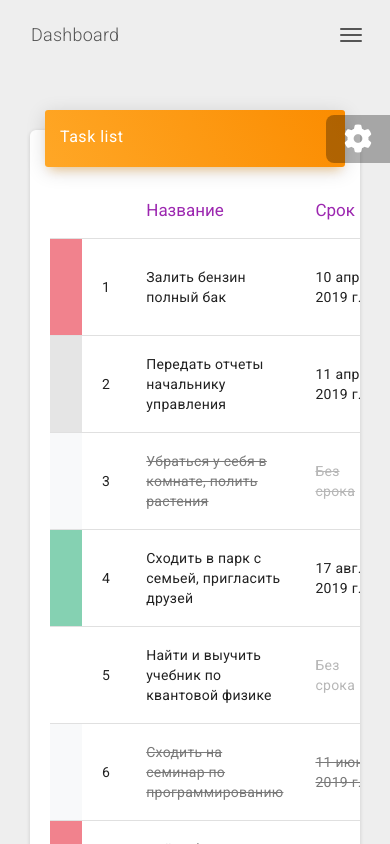
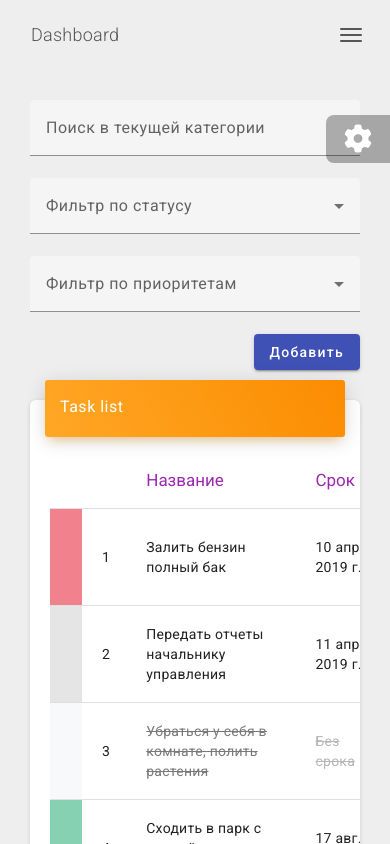
Before and after one commit to NikitaDubrovskii/todo, an Angular app: page / in a window 390 px wide. Built offline with nearby package versions, Linux system fonts and the light colour scheme; some icons are missing.

Commit message:
Added filtration

```diff
--- a/src/app/app.component.html
+++ b/src/app/app.component.html
@@ -85,8 +85,12 @@
         <div class="row">
           <div class="col-12">
             <app-tasks [tasks]="tasks"
+                       [priorities]="priorities"
                        (updateTask)="onUpdateTask($event)"
                        (deleteTask)="onDeleteTask($event)"
+                       (filterByTitle)="onSearchTasks($event)"
+                       (filterByStatus)="onFilterTasksByStatus($event)"
+                       (filterByPriority)="onFilterTasksByPriority($event)"
                        (selectCategory)="onSelectCategory($event)">
             </app-tasks>
           </div>
--- a/src/app/app.component.ts
+++ b/src/app/app.component.ts
@@ -2,6 +2,7 @@ import {Component, OnInit} from '@angular/core';
 import { Task } from './model/task';
 import {DataHandlerService} from "./service/data-handler.service";
 import {Category} from "./model/category";
+import {Priority} from "./model/priority";
 
 @Component({
   selector: 'app-root',
@@ -14,9 +15,17 @@ export class AppComponent implements OnInit{
   tasks: Task[];
   // @ts-ignore
   categories: Category[];
+  // @ts-ignore
+  priorities: Priority[];
 
   // @ts-ignore
   selectedCategory: Category;
+
+  searchTaskText = '';
+  // @ts-ignore
+  statusFilter: boolean;
+  // @ts-ignore
+  priorityFilter: Priority;
 
   constructor(private dataHandler: DataHandlerService) {
   }
@@ -24,19 +33,12 @@ export class AppComponent implements OnInit{
   ngOnInit(): void {
     this.dataHandler.getAllTasks().subscribe(tasks => this.tasks = tasks);
     this.dataHandler.getAllCategories().subscribe(categories => this.categories = categories);
+    this.dataHandler.getAllPriorities().subscribe(priorities => this.priorities = priorities);
   }
 
   onSelectCategory(category: Category) {
     this.selectedCategory = category;
-    this.dataHandler.searchTasks(
-      this.selectedCategory,
-      // @ts-ignore
-      null,
-      null,
-      null
-    ).subscribe(tasks => {
-      this.tasks = tasks;
-    })
+    this.updateTasks();
   }
 
   onUpdateTask(task: Task) {
@@ -73,12 +75,39 @@ export class AppComponent implements OnInit{
       // @ts-ignore
       this.selectedCategory = null;
       this.onSelectCategory(this.selectedCategory);
-    })
+    });
   }
 
   onUpdateCategory(category: Category): void {
     this.dataHandler.updateCategory(category).subscribe(() => {
       this.onSelectCategory(this.selectedCategory);
-    })
+    });
+  }
+
+  onSearchTasks(searchString: string): void {
+    this.searchTaskText = searchString;
+    this.updateTasks();
+  }
+
+  onFilterTasksByStatus(status: boolean): void {
+    this.statusFilter = status;
+    this.updateTasks();
+  }
+
+  onFilterTasksByPriority(priority: Priority): void {
+    this.priorityFilter = priority;
+    this.updateTasks();
+  }
+
+
+  private updateTasks() {
+    this.dataHandler.searchTasks(
+      this.selectedCategory,
+      this.searchTaskText,
+      this.statusFilter,
+      this.priorityFilter
+    ).subscribe((tasks: Task[]) => {
+      this.tasks = tasks;
+    });
   }
 }
--- a/src/app/data/dao/impl/task-dao-array.ts
+++ b/src/app/data/dao/impl/task-dao-array.ts
@@ -63,9 +63,22 @@ export class TaskDaoArray implements TaskDao {
 
   private searchTasks(category: Category, searchText: string, status: boolean, priority: Priority) {
     let allTasks = TestData.tasks;
+
+    if (status != null) {
+      allTasks = allTasks.filter(task => task.completed === status);
+    }
     if (category != null) {
-      allTasks = allTasks.filter(todo => todo.category === category);
+      allTasks = allTasks.filter(task => task.category === category);
     }
+    if (priority != null) {
+      allTasks = allTasks.filter(task => task.priority === priority);
+    }
+    if (searchText != null) {
+      allTasks = allTasks.filter(task =>
+        task.title.toString().toUpperCase().includes(searchText.toString().toUpperCase())
+      );
+    }
+
     return allTasks;
   }
 }
--- a/src/app/views/tasks/tasks.component.html
+++ b/src/app/views/tasks/tasks.component.html
@@ -1,3 +1,72 @@
+<div class="row">
+
+  <div class="col-md-3 col-sm-12">
+    <mat-form-field>
+      <input #filterInput (keydown.escape)="searchTaskText = ''; onFilterByTitle()"
+             (keyup)="onFilterByTitle()" [(ngModel)]="searchTaskText"
+             matInput placeholder="Поиск в текущей категории">
+      <button (click)="searchTaskText = ''; onFilterByTitle()"
+              *ngIf="filterInput.value.trim().length > 0"
+              aria-label="Clear" class="clear-icon size25 gray"
+              MatButton mat-icon-button matSuffix>
+        <mat-icon>clear</mat-icon>
+      </button>
+    </mat-form-field>
+  </div>
+
+  <div class="col-md-3 col-sm-12">
+    <mat-form-field>
+      <mat-select #statusFilter (valueChange)="onFilterByStatus($event)"
+                  [value]="selectedStatusFilter" placeholder="Фильтр по статусу">
+        <mat-option [value]="null">Все статусы</mat-option>
+        <mat-option [value]="true">Завершенные задачи</mat-option>
+        <mat-option [value]="false">Незавершенные задачи</mat-option>
+      </mat-select>
+
+      <button (click)="$event.stopPropagation(); onFilterByStatus(null)"
+              *ngIf="selectedStatusFilter != null"
+              aria-label="Clear" class="clear-icon size25 gray"
+              mat-icon-button matSuffix>
+        <mat-icon>clear</mat-icon>
+      </button>
+    </mat-form-field>
+  </div>
+
+  <div class="col-md-3 col-sm-12">
+    <mat-form-field>
+      <mat-select [value]="selectedPriorityFilter" (valueChange)="onFilterByPriority($event)"
+                  placeholder="Фильтр по приоритетам">
+        <mat-option [value]="null">Все приоритеты</mat-option>
+        <mat-option *ngFor="let priority of priorities" [value]="priority">{{priority.title}}</mat-option>
+      </mat-select>
+
+      <button *ngIf="selectedPriorityFilter != null"
+              class="clear-icon size25" matSuffix mat-icon-button
+              aria-label="Clear" (click)="$event.stopPropagation(); onFilterByPriority(null)">
+        <mat-icon>clear</mat-icon>
+      </button>
+    </mat-form-field>
+  </div>
+
+  <div class="col-md-3 col-sm-12 text-right">
+    <div class="row">
+      <div class="text-left col-6">
+        <button *ngIf="selectedStatusFilter != null || (searchTaskText != null && searchTaskText.trim() != '')"
+                matSuffix mat-button aria-label="Clear"
+                (click)="$event.stopPropagation(); onFilterByStatus(null); searchTaskText = ''; onFilterByTitle()">
+          Сбросить фильтры
+        </button>
+      </div>
+
+      <div class="text-right col-6">
+        <button mat-raised-button color="primary">Добавить</button>
+      </div>
+    </div>
+  </div>
+
+
+  <div class="col-md-12 task-list">
+
     <div class="card">
       <div class="card-header card-header-warning">
         <h4 class="card-title">Task list</h4>
@@ -20,14 +89,16 @@
 
           <ng-container matColumnDef="title">
             <th *matHeaderCellDef mat-header-cell mat-sort-header="title"> Название</th>
-        <td class="col-title pointer" *matCellDef="let task" [class.completed]="task.completed" mat-cell (click)="openEditTaskDialog(task)">
+            <td class="col-title pointer" *matCellDef="let task" [class.completed]="task.completed" mat-cell
+                (click)="openEditTaskDialog(task)">
               {{task.title}}
             </td>
           </ng-container>
 
           <ng-container matColumnDef="date">
             <th *matHeaderCellDef mat-header-cell mat-sort-header="date"> Срок</th>
-        <td class="col-date" *matCellDef="let task" [ngClass]="{'completed': task.completed, 'no-value': task.date == null}"
+            <td class="col-date" *matCellDef="let task"
+                [ngClass]="{'completed': task.completed, 'no-value': task.date == null}"
                 mat-cell>
               {{task.date | taskDate}}
             </td>
@@ -83,3 +154,7 @@
 
       <div *ngIf="tasks && tasks.length == 0"><p class="not-found">Ничего не найдено</p></div>
     </div>
+
+  </div>
+
+</div>
--- a/src/app/views/tasks/tasks.component.ts
+++ b/src/app/views/tasks/tasks.component.ts
@@ -8,6 +8,7 @@ import {EditTaskDialogComponent} from "../../dialog/edit-task-dialog/edit-task-d
 import {MatDialog} from "@angular/material/dialog";
 import {ConfirmDialogComponent} from "../../dialog/confirm-dialog/confirm-dialog.component";
 import {Category} from "../../model/category";
+import {Priority} from "../../model/priority";
 
 @Component({
   selector: 'app-tasks',
@@ -26,11 +27,18 @@ export class TasksComponent implements OnInit {
 
   // @ts-ignore
   tasks: Task[];
+  // @ts-ignore
+  priorities: Priority[];
 
   @Input('tasks')
   set setTasks(tasks: Task[]) {
     this.tasks = tasks;
     this.fillTable();
+  }
+
+  @Input('priorities')
+  set setPriorities(priorities: Priority[]) {
+    this.priorities = priorities;
   }
 
   @Output()
@@ -39,6 +47,19 @@ export class TasksComponent implements OnInit {
   deleteTask = new EventEmitter<Task>();
   @Output()
   selectCategory = new EventEmitter<Category>();
+  @Output()
+  filterByTitle = new EventEmitter<string>();
+  @Output()
+  filterByStatus = new EventEmitter<boolean>();
+  @Output()
+  filterByPriority = new EventEmitter<Priority>();
+
+  // @ts-ignore
+  searchTaskText: string;
+  // @ts-ignore
+  selectedStatusFilter: boolean;
+  // @ts-ignore
+  selectedPriorityFilter: Priority;
 
   constructor(private dataHandler: DataHandlerService,
               private dialog: MatDialog) {
@@ -145,4 +166,25 @@ export class TasksComponent implements OnInit {
   onSelectCategory(category: Category): void {
     this.selectCategory.emit(category);
   }
+
+  onFilterByTitle(): void {
+    this.filterByTitle.emit(this.searchTaskText);
+  }
+
+  onFilterByStatus(value: boolean | any) {
+    // @ts-ignore
+    //let value = (event?.target as HTMLInputElement).value as boolean;
+    if (value !== this.selectedStatusFilter) {
+      this.selectedStatusFilter = value;
+      // @ts-ignore
+      this.filterByStatus.emit(this.selectedStatusFilter);
+    }
+  }
+
+  onFilterByPriority(value: Priority | any) {
+    if (value !== this.selectedPriorityFilter) {
+      this.selectedPriorityFilter = value;
+      this.filterByPriority.emit(this.selectedPriorityFilter);
+    }
+  }
 }
```
Lines whose indentation alone changed are shown as unchanged.
